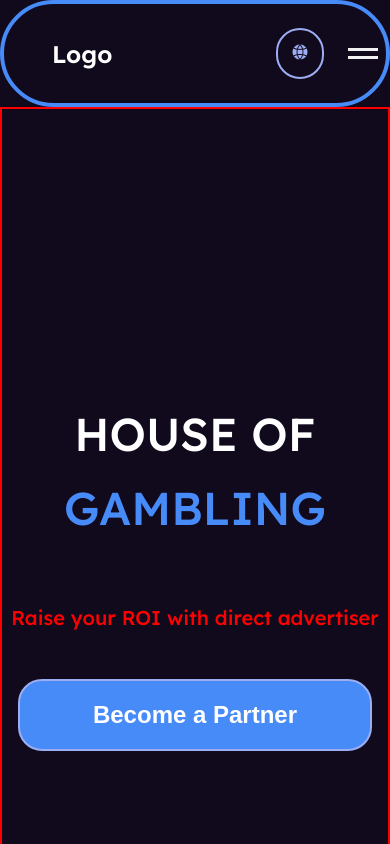
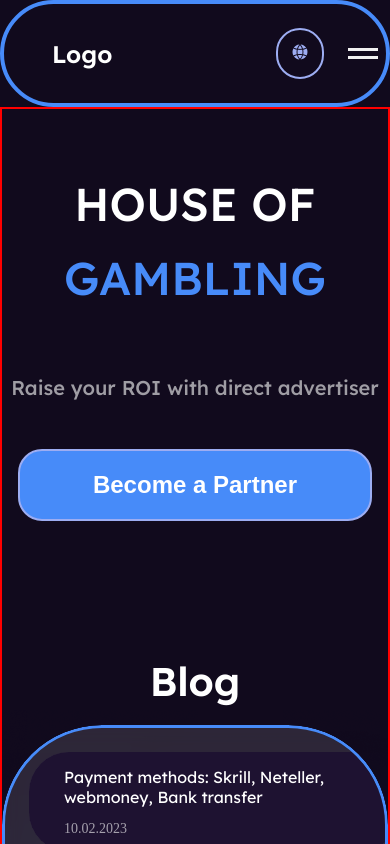
Before and after one commit to Artnaa/houseofgamble, a React (Create React App) app: page / in a window 390 px wide. Shown: the top 844 px of the page. Built offline with nearby package versions, Linux system fonts and the light colour scheme.

Commit message:
modified blog

```diff
--- a/src/Components/blog/blog.css
+++ b/src/Components/blog/blog.css
@@ -101,6 +101,7 @@
     flex-direction: column;
     align-items: center;
     text-align: center;
+    margin-top: 70px;
   }
   .welcome.welcome .conectToGambling h1 {
     max-width: max-content;
@@ -131,6 +132,5 @@
     font-style: normal;
     font-weight: 500;
     line-height: 26px;
-    color: red;
   }
 }
--- a/src/Components/blog/blog.less
+++ b/src/Components/blog/blog.less
@@ -118,6 +118,7 @@
         flex-direction: column;
         align-items: center;
         text-align: center;
+        margin-top: 70px;
 
         h1 {
           text-align: center;
@@ -153,7 +154,6 @@
           font-style: normal;
           font-weight: 500;
           line-height: 26px;
-          color: red;
         }
       }
 
```
